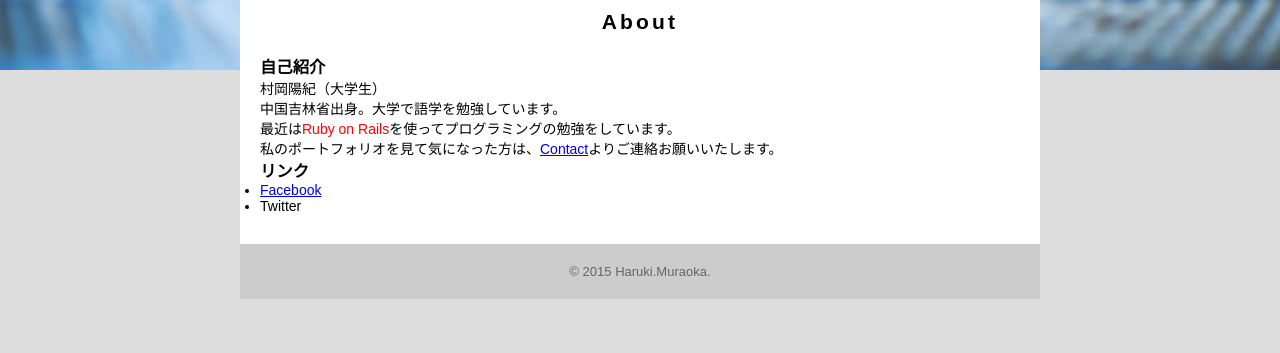
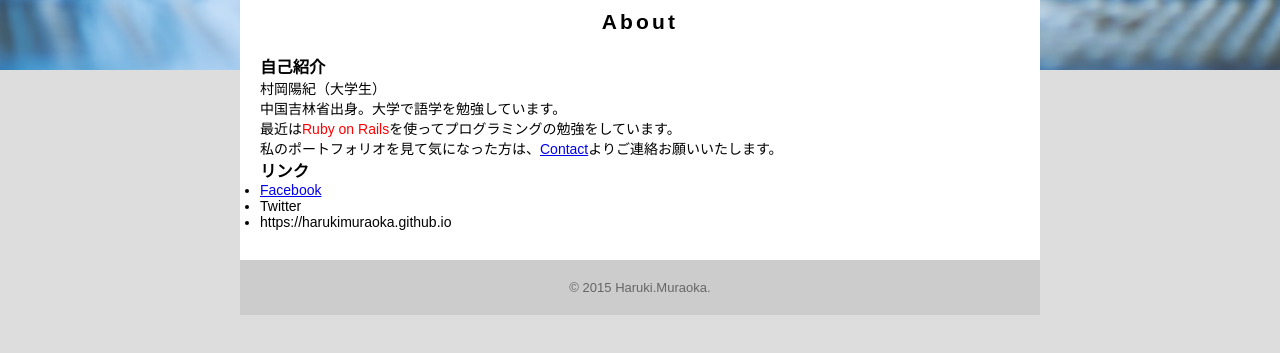
Before and after one commit to HarukiMuraoka/HarukiMuraoka.github.io, a plain HTML site: page index.html in a window 1280 px wide. Shown: the part 229-582 px from the top of the page. Drawn offline with Linux system fonts and the light colour scheme.

Commit message:
first commit

```diff
--- a/index.html
+++ b/index.html
@@ -3,6 +3,8 @@
   <head>
       <meta charset="utf-8" />
       <title>村岡陽紀｜about</title>
+      <meta name="keywords" content="自己紹介">
+      <meta name="discription" content="村岡陽紀大学生一回生です、出身は中国の東北地方の吉林省です、現在は外国語大学で英語の勉強をしています。最近はRuby on Railsを使ってプログラミングの勉強をしています、私のポートフォリオを見て気になった方はContactよりご連絡お願いいたします。">
       <link rel="stylesheet" href="about.css" />
       </head>
   <body>
@@ -31,6 +33,7 @@
           <ul>
               <li><a href="https://www.facebook.com/harukimuraoka" target="_blank">Facebook</a></li>
               <li><a href="https://twitter.com/harukimuraoka" target="_blank"></a>Twitter</li>
+              <li><a href="https://harukimuraoka.github.io" target="_blank"></a>https://harukimuraoka.github.io</li>
           </ul>
       </section>
       <footer>
```
